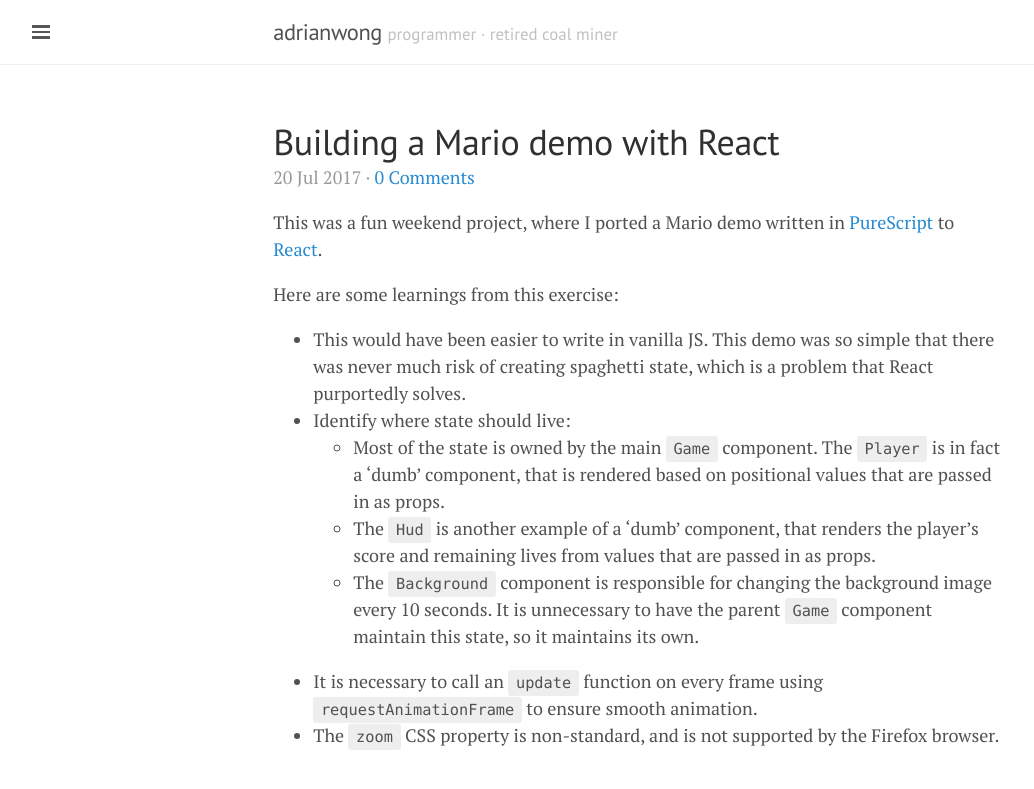
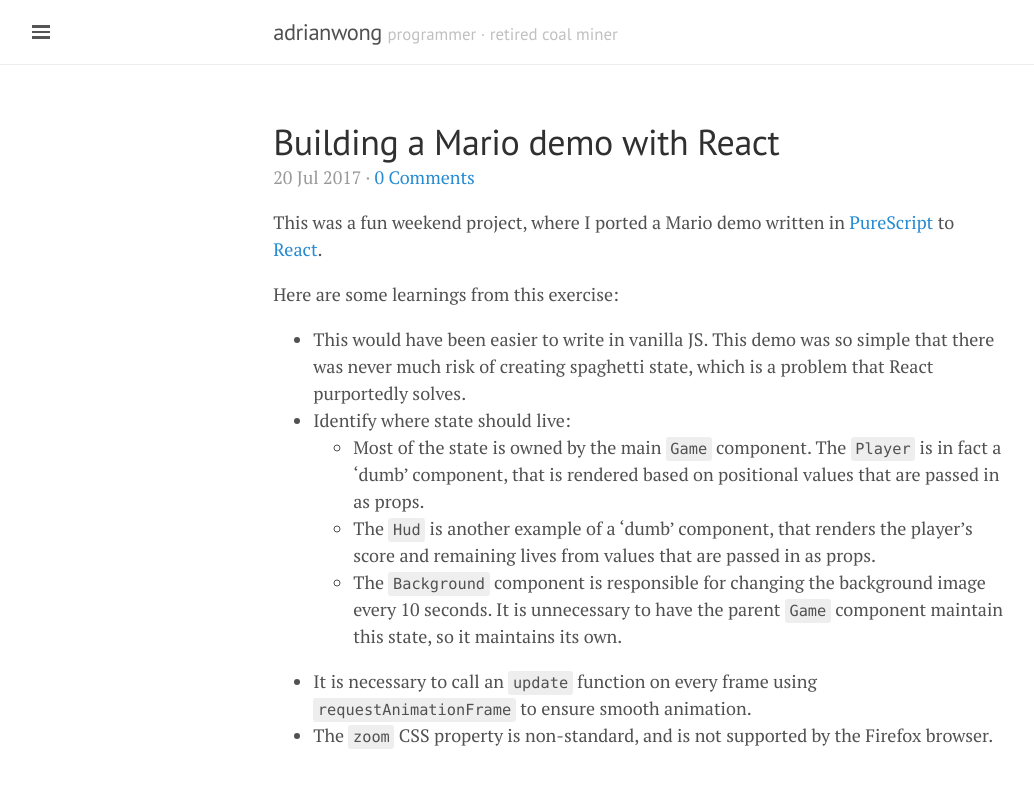
Before and after one commit to adrianwong/adrianwong.github.io, a Jekyll site: the page built from _posts/2017-07-20-react-mario-demo.md, in a window 1280 px wide. Shown: the top 789 px of the page, without its empty margins (0-1034 px from the left). Built offline with Jekyll 4.4.1, drawn with Linux system fonts in a browser that asks for light colours; comment, search, counter and statistics services are not loaded.

Commit message:
refactor: Reduce padding on inline code blocks

```diff
--- a/public/css/poole.css
+++ b/public/css/poole.css
@@ -153,7 +153,7 @@
   font-family: Menlo, Monaco, "Courier New", monospace;
 }
 code {
-  padding: .25em .5em;
+  padding: .2em .3em;
   font-size: 85%;
   background-color: #eee;
   border-radius: 3px;
```
